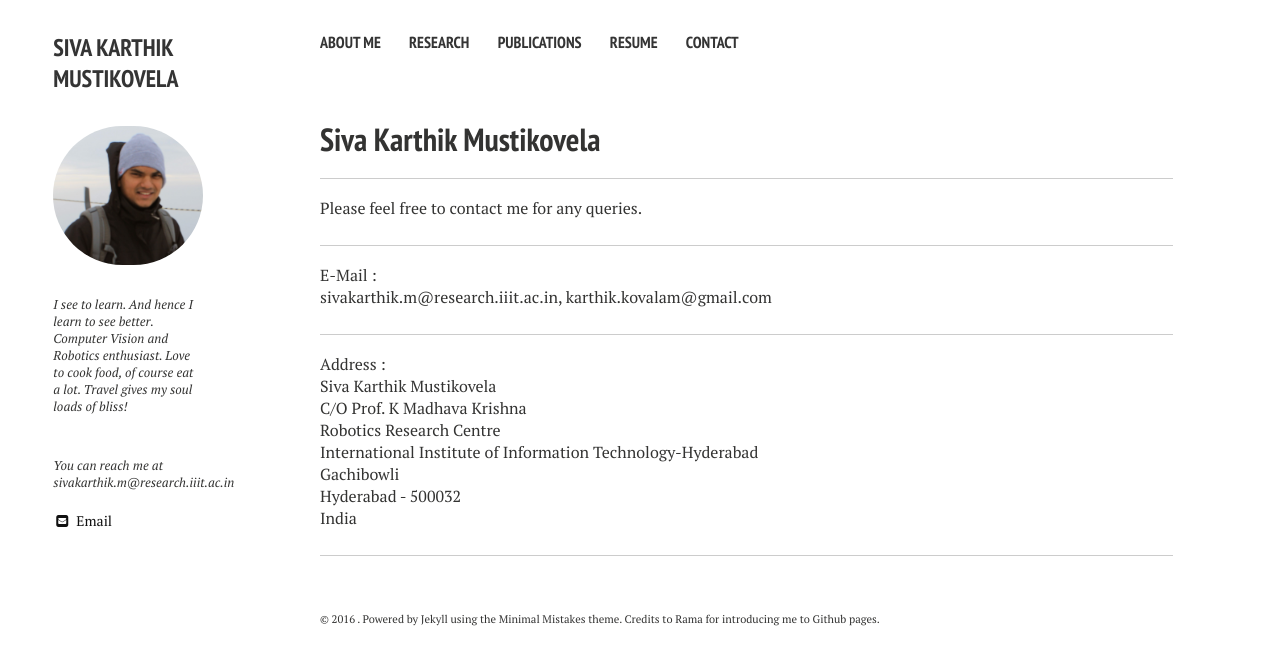
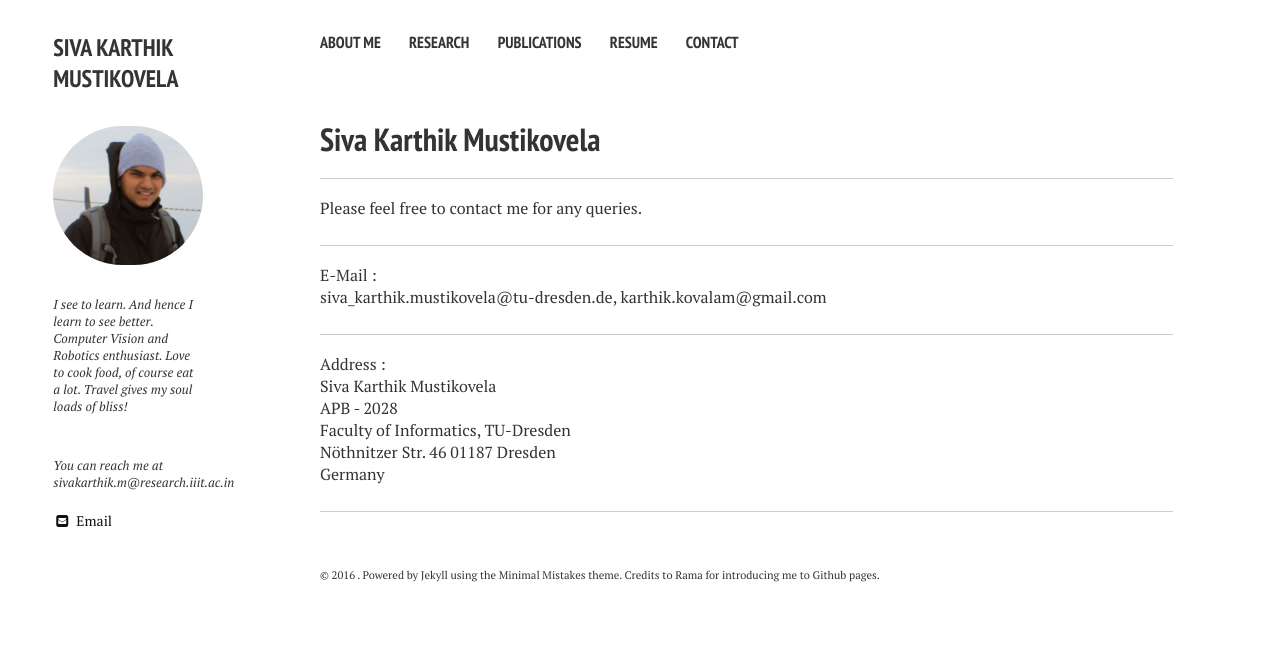
Before and after one commit to sivakm/sivakm.github.io, a Jekyll site: the page built from Contact/index.md, in a window 1280 px wide. Shown: the top 665 px of the page. Built offline with Jekyll 4.4.1, drawn with Linux system fonts in a browser that asks for light colours; nearby versions of some CDN libraries.

Commit message:
Update index.md

```diff
--- a/Contact/index.md
+++ b/Contact/index.md
@@ -11,18 +11,16 @@ Please feel free to contact me for any queries.
 <hr>
 
 E-Mail : <br>
-sivakarthik.m@research.iiit.ac.in, karthik.kovalam@gmail.com
+siva_karthik.mustikovela@tu-dresden.de, karthik.kovalam@gmail.com
 
 <hr>
 
 Address : <br>
 Siva Karthik Mustikovela<br>
-C/O Prof. K Madhava Krishna<br>
-Robotics Research Centre<br>
-International Institute of Information Technology-Hyderabad<br>
-Gachibowli<br>
-Hyderabad - 500032<br>
-India
+APB - 2028<br>
+Faculty of Informatics, TU-Dresden<br>
+Nöthnitzer Str. 46 01187 Dresden<br>
+Germany
 
 <hr>
 
```
